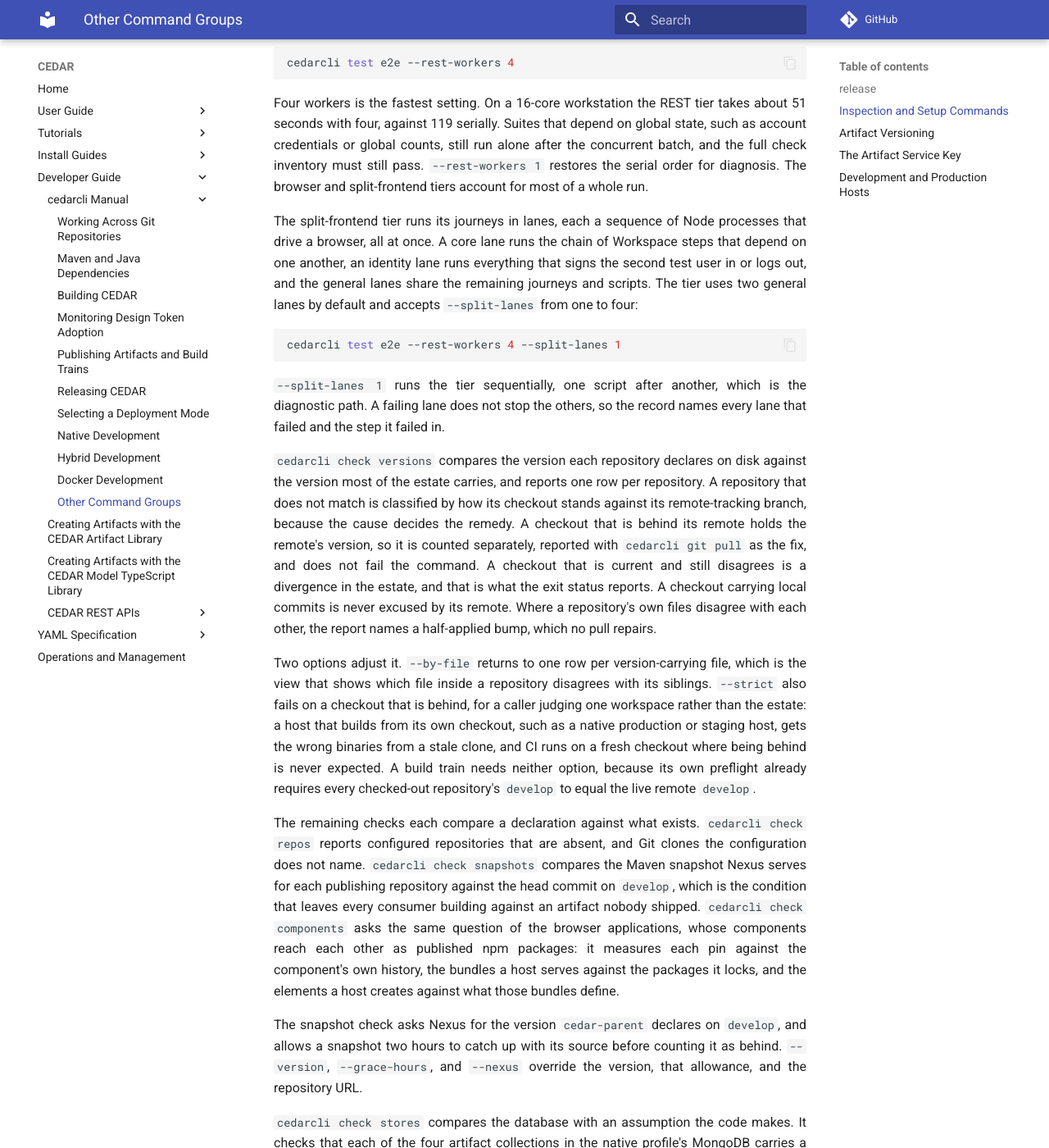
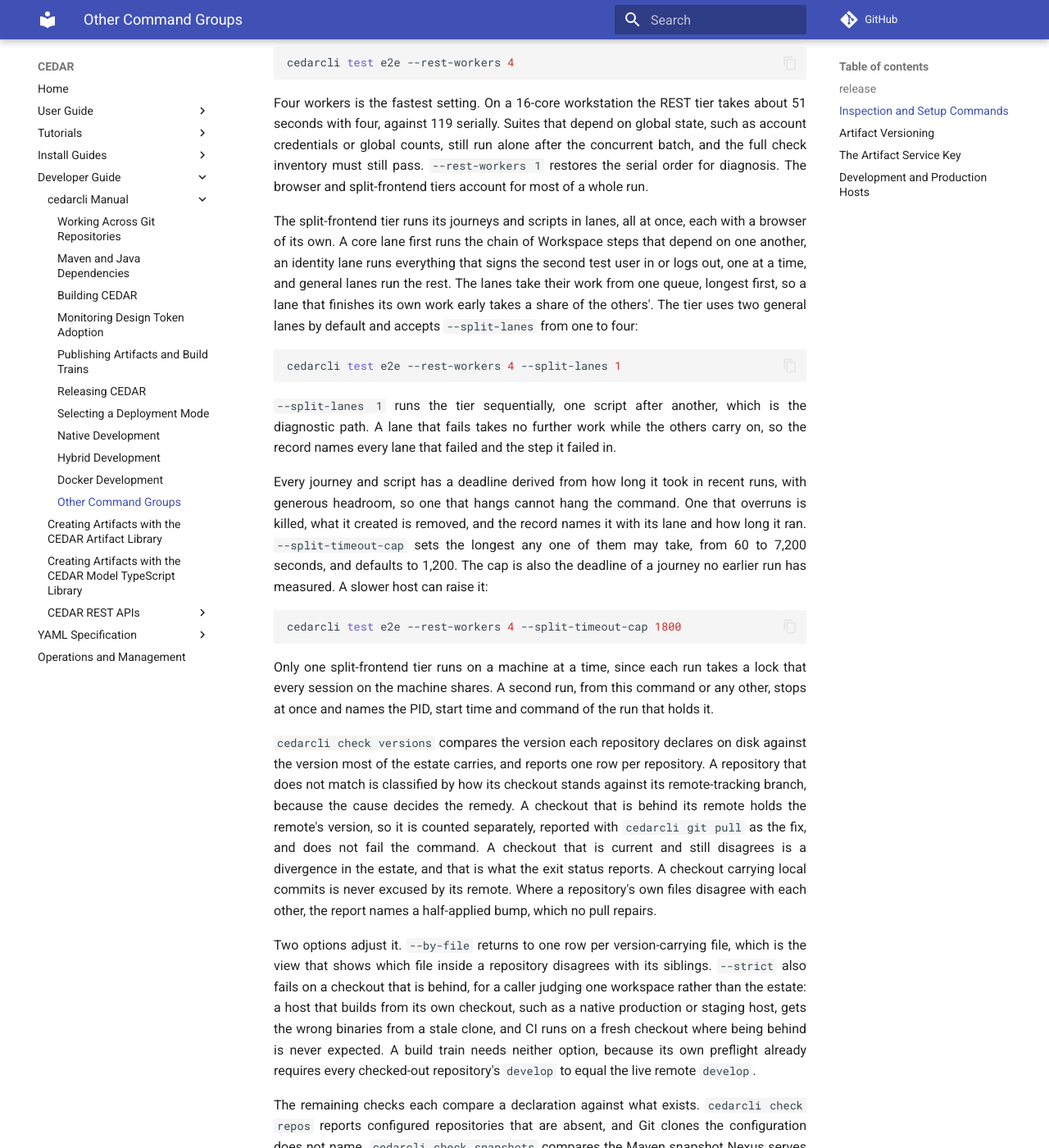
Before and after one commit to metadatacenter/cedar-mkdocs, an MkDocs documentation site: the page built from docs/developer-guide/cedarcli/other-commands.md, in a window 1280 px wide and 1400 px high, scrolled down 1235 px. Shown: the whole window at 82% size. Built offline with MkDocs 1.6.1 and Material for MkDocs 9.7.7, drawn with Linux system fonts in a browser that asks for light colours; comment, search, counter and statistics services are not loaded.

Commit message:
Describe the split tier's shared queue and its deadline cap
The cedarcli manual's test e2e section now says that the split lanes take
their work from one queue, that each unit has a deadline, and that
--split-timeout-cap raises or lowers the cap on it. The cheatsheet lists the
new option.

Co-Authored-By: Claude Opus 5.5 <noreply@anthropic.com>

````diff
--- a/docs/developer-guide/cedarcli/other-commands.md
+++ b/docs/developer-guide/cedarcli/other-commands.md
@@ -43,19 +43,35 @@ credentials or global counts, still run alone after the concurrent batch, and th
 inventory must still pass. `--rest-workers 1` restores the serial order for diagnosis. The browser
 and split-frontend tiers account for most of a whole run.
 
-The split-frontend tier runs its journeys in lanes, each a sequence of Node processes that drive a
-browser, all at once. A core lane runs the chain of Workspace steps that depend on one another, an
-identity lane runs everything that signs the second test user in or logs out, and the general lanes
-share the remaining journeys and scripts. The tier uses two general lanes by default and accepts
-`--split-lanes` from one to four:
+The split-frontend tier runs its journeys and scripts in lanes, all at once, each with a browser of
+its own. A core lane first runs the chain of Workspace steps that depend on one another, an identity
+lane runs everything that signs the second test user in or logs out, one at a time, and general
+lanes run the rest. The lanes take their work from one queue, longest first, so a lane that
+finishes its own work early takes a share of the others'. The tier uses two general lanes by
+default and accepts `--split-lanes` from one to four:
 
 ```bash
 cedarcli test e2e --rest-workers 4 --split-lanes 1
 ```
 
 `--split-lanes 1` runs the tier sequentially, one script after another, which is the diagnostic
-path. A failing lane does not stop the others, so the record names every lane that failed and the
-step it failed in.
+path. A lane that fails takes no further work while the others carry on, so the record names every
+lane that failed and the step it failed in.
+
+Every journey and script has a deadline derived from how long it took in recent runs, with
+generous headroom, so one that hangs cannot hang the command. One that overruns is killed, what it
+created is removed, and the record names it with its lane and how long it ran.
+`--split-timeout-cap` sets the longest any one of them may take, from 60 to 7,200 seconds, and
+defaults to 1,200. The cap is also the deadline of a journey no earlier run has measured. A slower
+host can raise it:
+
+```bash
+cedarcli test e2e --rest-workers 4 --split-timeout-cap 1800
+```
+
+Only one split-frontend tier runs on a machine at a time, since each run takes a lock that every
+session on the machine shares. A second run, from this command or any other, stops at once and
+names the PID, start time and command of the run that holds it.
 
 `cedarcli check versions` compares the version each repository declares on disk against the version
 most of the estate carries, and reports one row per repository. A repository that does not match is
````
Also changed, not shown: 2 other files.
